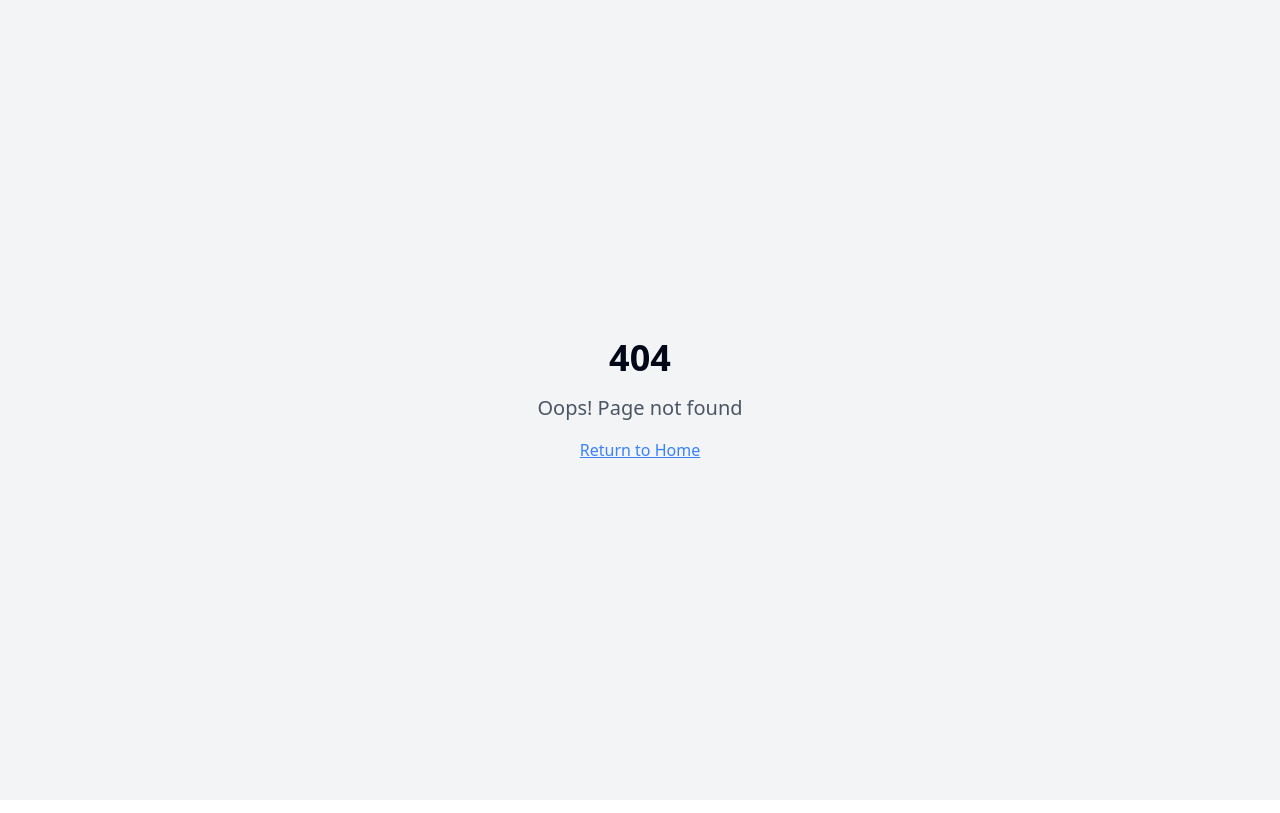
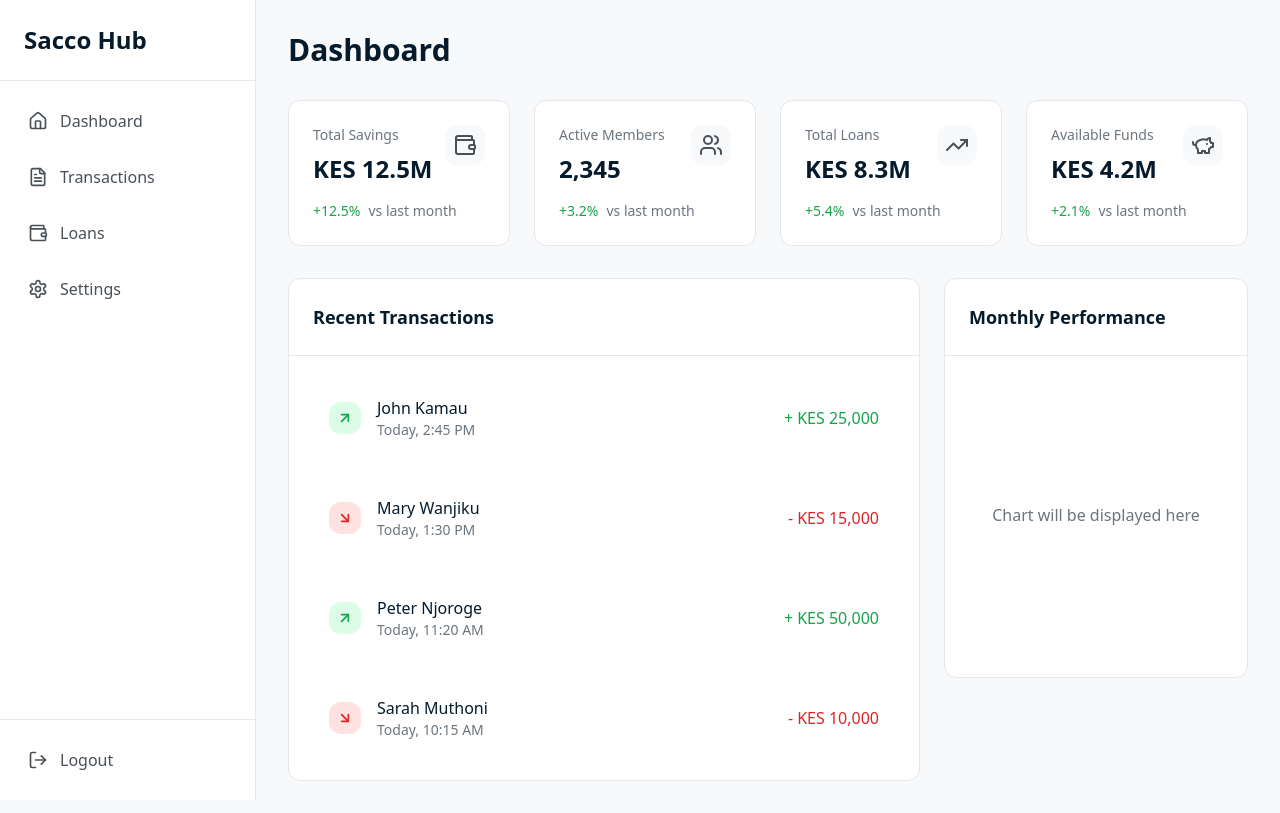
Before and after one commit to SandraNgugi/sacco-dashboard-hub-22, a React (Vite) app: page /dashboard in a window 1280 px wide. Before the commit this address had no page. Built offline with nearby package versions, Linux system fonts and the light colour scheme.

Commit message:
Restore dashboard page

```diff
--- a/src/App.tsx
+++ b/src/App.tsx
@@ -4,6 +4,7 @@ import { Toaster as Sonner } from "@/components/ui/sonner";
 import { TooltipProvider } from "@/components/ui/tooltip";
 import { QueryClient, QueryClientProvider } from "@tanstack/react-query";
 import { BrowserRouter, Routes, Route, Navigate } from "react-router-dom";
+import Index from "./pages/Index";
 import Loans from "./pages/Loans";
 import Transactions from "./pages/Transactions";
 import NotFound from "./pages/NotFound";
@@ -17,7 +18,8 @@ const App = () => (
       <Sonner />
       <BrowserRouter>
         <Routes>
-          <Route path="/" element={<Navigate to="/transactions" replace />} />
+          <Route path="/" element={<Navigate to="/dashboard" replace />} />
+          <Route path="/dashboard" element={<Index />} />
           <Route path="/transactions" element={<Transactions />} />
           <Route path="/loans" element={<Loans />} />
           {/* ADD ALL CUSTOM ROUTES ABOVE THE CATCH-ALL "*" ROUTE */}
--- a/src/components/dashboard/Sidebar.tsx
+++ b/src/components/dashboard/Sidebar.tsx
@@ -1,8 +1,9 @@
 
-import { Wallet, Settings, LogOut, FileText } from "lucide-react";
+import { Home, Wallet, Settings, LogOut, FileText } from "lucide-react";
 import { cn } from "@/lib/utils";
 
 const menuItems = [
+  { icon: Home, label: "Dashboard", href: "/dashboard" },
   { icon: FileText, label: "Transactions", href: "/transactions" },
   { icon: Wallet, label: "Loans", href: "/loans" },
   { icon: Settings, label: "Settings", href: "/settings" },
--- /dev/null
+++ b/src/pages/Index.tsx
@@ -0,0 +1,35 @@
+
+import { Sidebar } from "@/components/dashboard/Sidebar";
+import { QuickStats } from "@/components/dashboard/QuickStats";
+import { RecentTransactions } from "@/components/dashboard/RecentTransactions";
+
+export default function Index() {
+  return (
+    <div className="flex min-h-screen bg-sacco-50">
+      <Sidebar />
+      <main className="flex-1 p-8">
+        <div className="max-w-7xl mx-auto">
+          <h1 className="text-3xl font-bold text-sacco-900 mb-8">Dashboard</h1>
+
+          <QuickStats />
+
+          <div className="mt-8 grid grid-cols-1 xl:grid-cols-3 gap-6">
+            <div className="xl:col-span-2">
+              <RecentTransactions />
+            </div>
+            <div className="bg-white rounded-xl border border-gray-200 h-[400px] animate-fade-in">
+              <div className="p-6 border-b border-gray-200">
+                <h2 className="text-lg font-semibold text-sacco-900">
+                  Monthly Performance
+                </h2>
+              </div>
+              <div className="p-6 flex items-center justify-center h-[calc(100%-80px)]">
+                <p className="text-sacco-500">Chart will be displayed here</p>
+              </div>
+            </div>
+          </div>
+        </div>
+      </main>
+    </div>
+  );
+}
```
